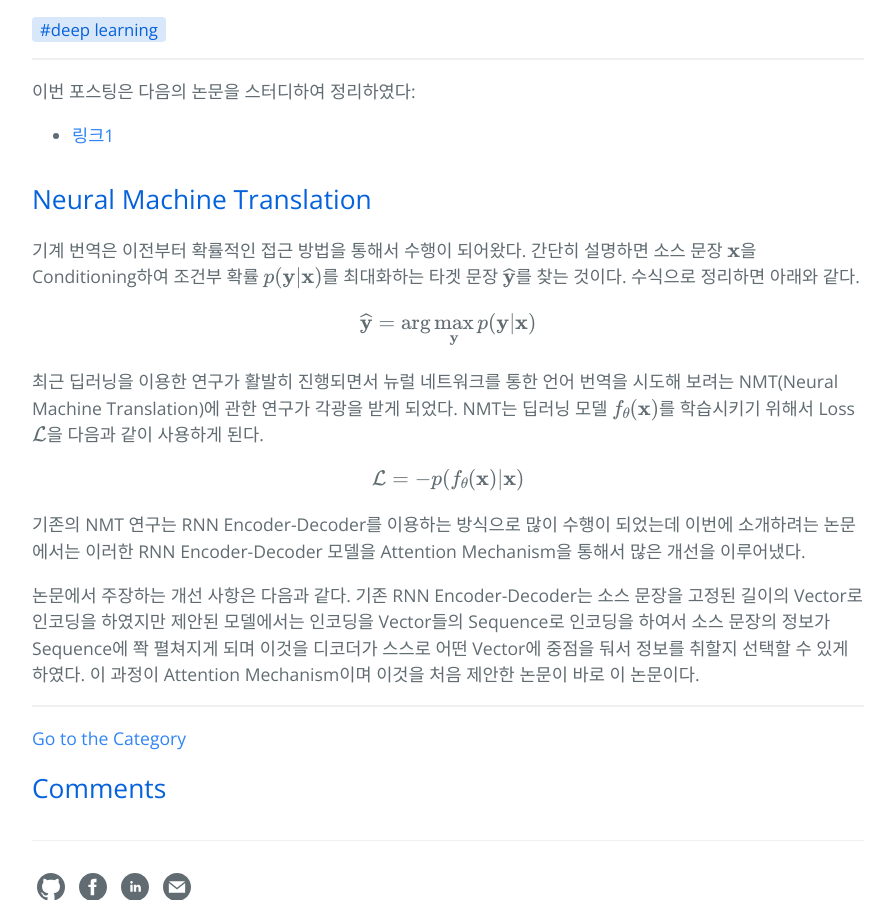
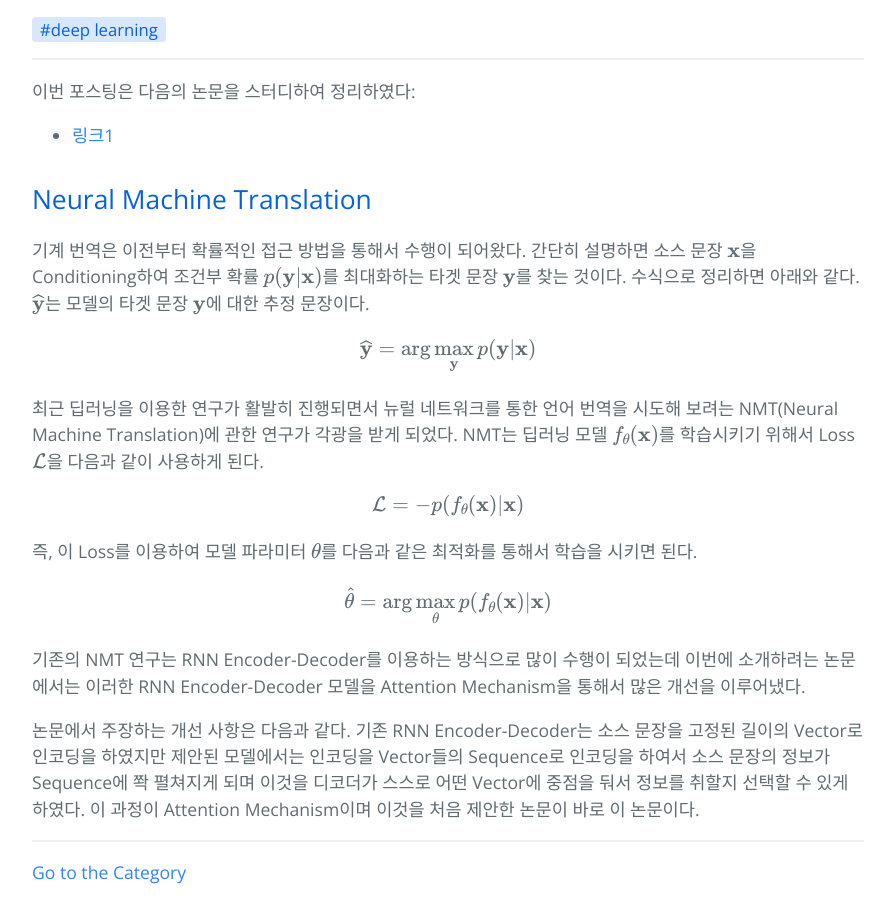
Before and after one commit to hcnoh/hcnoh.github.io, a Jekyll site: the page built from _posts/2018-12-11-bahdanau-attention.md, in a window 1280 px wide and 900 px high, scrolled down 429 px. Shown: the whole window, without its empty margins (192-1087 px from the left). Built offline with Jekyll 4.4.1, drawn with Linux system fonts in a browser that asks for light colours; formulas are drawn with MathJax 3; comment, search, counter and statistics services are not loaded.

Commit message:
Update 2018-12-11-bahdanau-attention.md

```diff
--- a/_posts/2018-12-11-bahdanau-attention.md
+++ b/_posts/2018-12-11-bahdanau-attention.md
@@ -17,7 +17,7 @@
 - [링크1](https://arxiv.org/abs/1409.0473)
 
 ## Neural Machine Translation
-기계 번역은 이전부터 확률적인 접근 방법을 통해서 수행이 되어왔다. 간단히 설명하면 소스 문장 $$\mathbf{x}$$을 Conditioning하여 조건부 확률 $$p(\mathbf{y} \vert \mathbf{x})$$를 최대화하는 타겟 문장 $$\widehat{\mathbf{y}}$$를 찾는 것이다. 수식으로 정리하면 아래와 같다.
+기계 번역은 이전부터 확률적인 접근 방법을 통해서 수행이 되어왔다. 간단히 설명하면 소스 문장 $$\mathbf{x}$$을 Conditioning하여 조건부 확률 $$p(\mathbf{y} \vert \mathbf{x})$$를 최대화하는 타겟 문장 $$\mathbf{y}$$를 찾는 것이다. 수식으로 정리하면 아래와 같다. $$\widehat{\mathbf{y}}$$는 모델의 타겟 문장 $$\mathbf{y}$$에 대한 추정 문장이다.
 
 $$
 \widehat{\mathbf{y}} = \arg \max_{\mathbf{y}} p(\mathbf{y} \vert \mathbf{x})
@@ -29,6 +29,12 @@
 \mathcal{L} = -p(f_{\mathbf{\theta}}(\mathbf{x}) \vert \mathbf{x})
 $$
 
+즉, 이 Loss를 이용하여 모델 파라미터 $$\theta$$를 다음과 같은 최적화를 통해서 학습을 시키면 된다.
+
+$$
+\widehat{\mathbf{\theta}} = \arg \max_{\mathbf{\theta}} p(f_{\mathbf{\theta}}(\mathbf{x}) \vert \mathbf{x})
+$$
+
 기존의 NMT 연구는 RNN Encoder-Decoder를 이용하는 방식으로 많이 수행이 되었는데 이번에 소개하려는 논문에서는 이러한 RNN Encoder-Decoder 모델을 Attention Mechanism을 통해서 많은 개선을 이루어냈다.
 
 논문에서 주장하는 개선 사항은 다음과 같다. 기존 RNN Encoder-Decoder는 소스 문장을 고정된 길이의 Vector로 인코딩을 하였지만 제안된 모델에서는 인코딩을 Vector들의 Sequence로 인코딩을 하여서 소스 문장의 정보가 Sequence에 쫙 펼쳐지게 되며 이것을 디코더가 스스로 어떤 Vector에 중점을 둬서 정보를 취할지 선택할 수 있게 하였다. 이 과정이 Attention Mechanism이며 이것을 처음 제안한 논문이 바로 이 논문이다.
```
